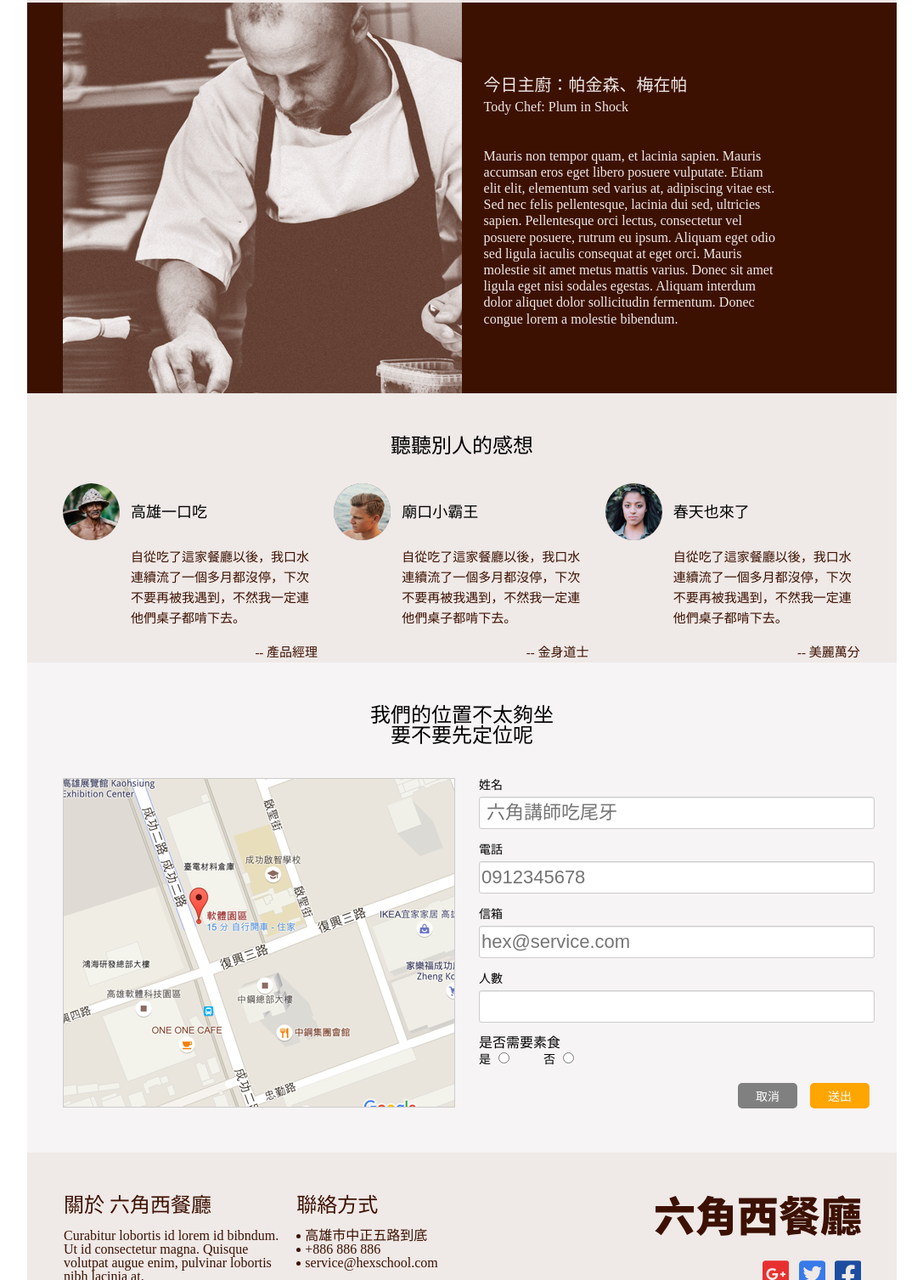
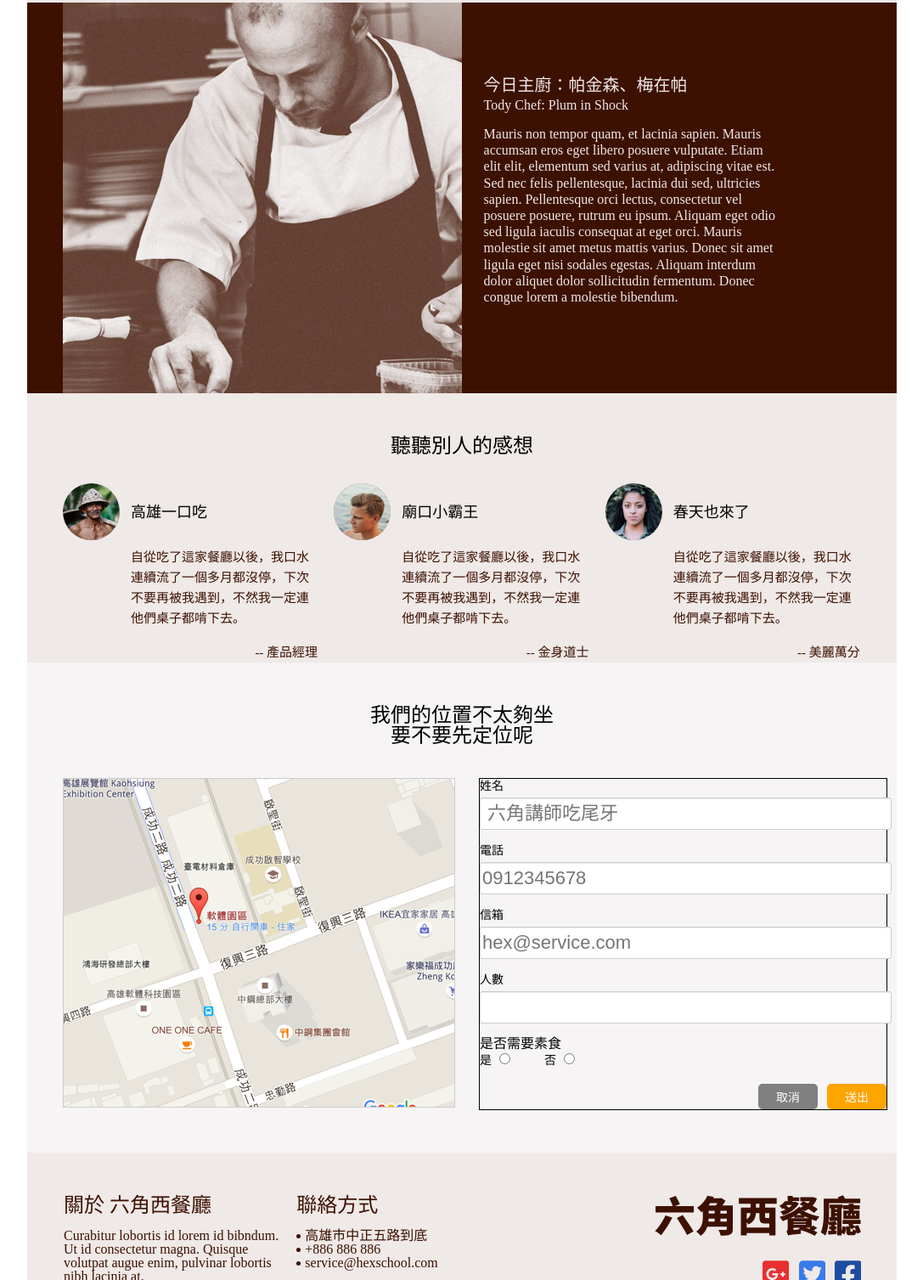
Before and after one commit to yatayork/RWD-FINAL-HOMEWORK, a plain HTML site: page Welcome - Desktop.html in a window 1280 px wide. Shown: the part 958-2465 px from the top of the page at 85% size, without its empty margins (96-1183 px from the left). Drawn offline with Linux system fonts and the light colour scheme.

Commit message:
destop rwd done

```diff
--- a/Welcome - Desktop.html
+++ b/Welcome - Desktop.html
@@ -68,8 +68,8 @@
                 <img src="/assets/main_chef_brown.png" alt="主廚照片">
                 <div class="intro">
                     <h4>今日主廚：帕金森、梅在帕</h4>
-                    <p>Tody Chef: Plum in Shock<br><br>
-                        Mauris non tempor quam, et lacinia sapien. Mauris
+                    <span>Tody Chef: Plum in Shock</span><br><br>
+                        <p>Mauris non tempor quam, et lacinia sapien. Mauris
                         accumsan eros eget libero posuere vulputate. Etiam
                         elit elit, elementum sed varius at, adipiscing vitae est.
                         Sed nec felis pellentesque, lacinia dui sed, ultricies
@@ -135,8 +135,10 @@
                             <label for="VG_NO">否</label>
                             <input type="radio" name="VG" id="VG_NO"><br>
                             <!--VG=速食主義者-->
-                            <input type="reset" value="取消">
-                            <input type="submit" value="送出">
+                            <div class="buttons">
+                                <input type="reset" value="取消">
+                                <input type="submit" value="送出">
+                            </div>
                         </form>
                     </li>
                 </ul>
--- a/css/style.css
+++ b/css/style.css
@@ -23,7 +23,7 @@ h2{
     position: absolute;
     content: "";
     border: 1px solid #3D1101;
-    width: 461px;
+    width: 45.019%;
     top: 502px;
     left: 27%;
 }
@@ -83,6 +83,12 @@ h4{
     margin-right: 7.519%;
     line-height: 120%;
     white-space: pre-line;
+}
+
+@media(max-width:890px){
+    .intro p{
+        white-space:normal;
+    }
 }
 
 .feelings{
@@ -155,8 +161,10 @@ h6{
 }
 
 .map form{
+    border: 1PX solid;
     margin-left: 20px;
-    max-width: 460px;
+    max-width: 100%;
+    margin-right: 11px;
 }
 
 .map input[type=text],input[type=tel], input[type=email],input[type=number]{
@@ -190,7 +198,6 @@ h6{
 
 .map input[type="reset"]{
     background-color: gray;
-    margin-left: 305px;
     margin-right: 11px;
 }
 
@@ -198,13 +205,26 @@ h6{
     background-color: orange ;
 }
 
-input[type="submit"]:hover,input[type="reset"]:hover{
-    transform: scale(1.1)
+.map .buttons{
+    display: flex;
+    justify-content: end;
+}
+
+@media(max-width:799px){
+    .map li img{
+        width: 90%;
+        height: 100%;
+    }
+
 }
 
 
 
 
+input[type="submit"]:hover,input[type="reset"]:hover{
+    transform: scale(1.1)
+}
+
 .map label{
     font-size: 14px;
 }
```
